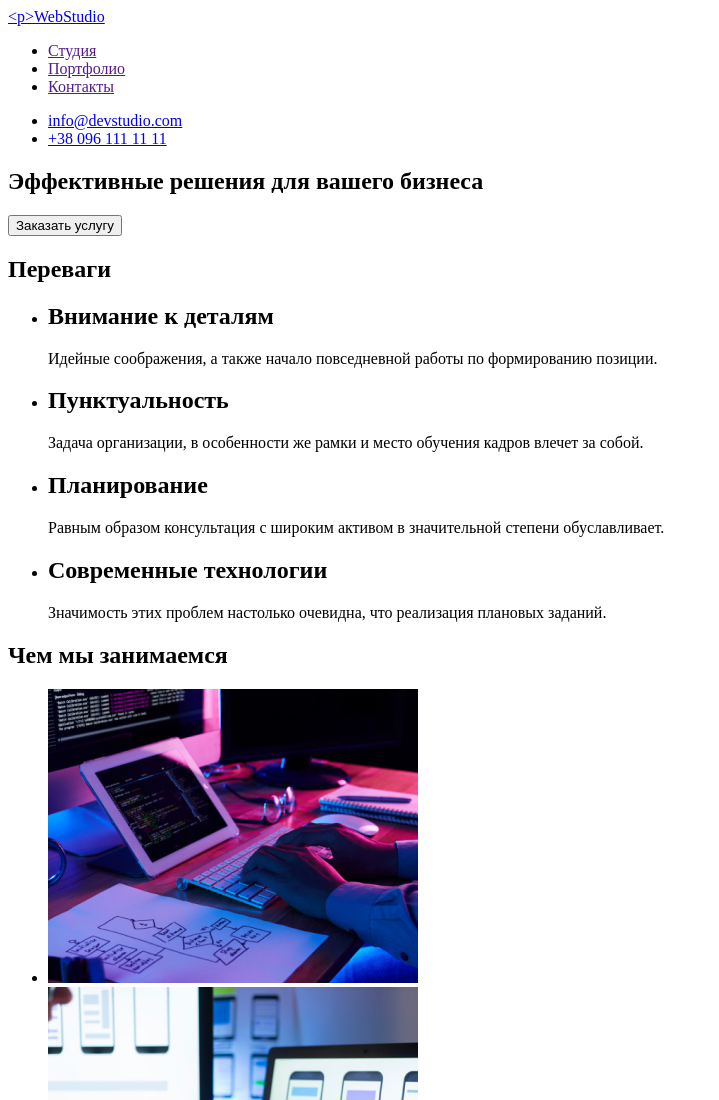
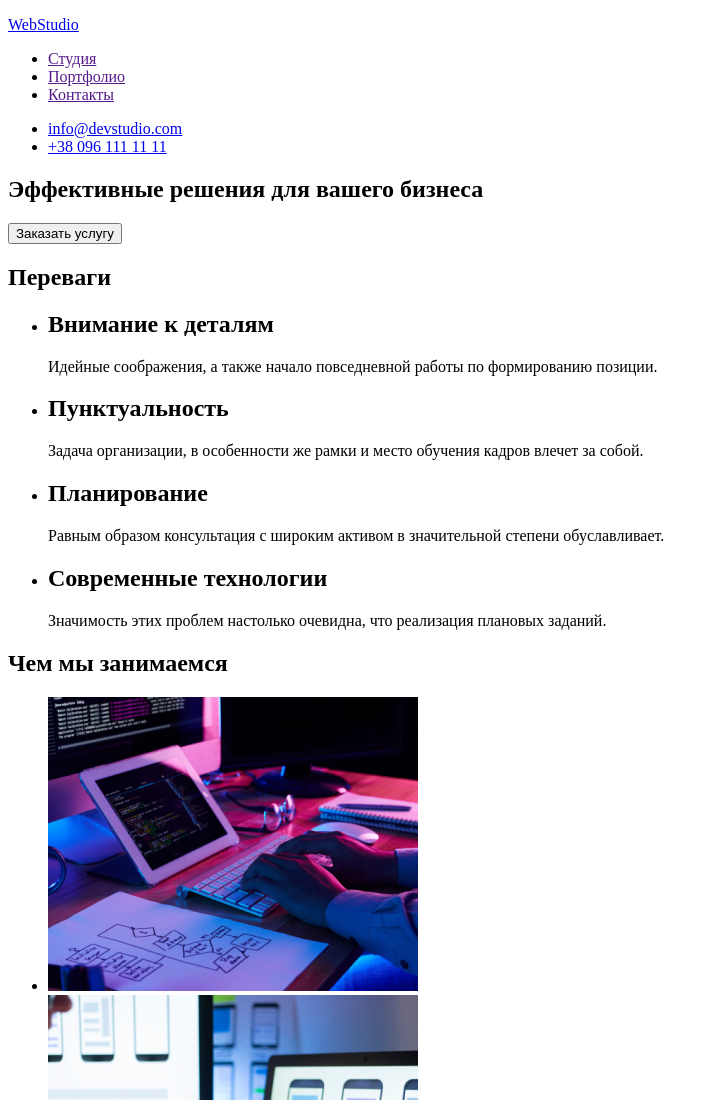
Before and after one commit to AndriyKozh/goit-markup-hw-01, a plain HTML site: page index.html in a window 1280 px wide. Shown: the top 1100 px of the page, without its empty margins (0-719 px from the left). Drawn offline with Linux system fonts and the light colour scheme.

Commit message:
замінив назву логотипу

```diff
--- a/index.html
+++ b/index.html
@@ -12,7 +12,7 @@
 	<!--Шапка сайта-->
 	<header>
 		<nav>
-		<a href="#"><р><span>Web</span>Studio</p></a>
+		<a href="#"><p><span>Web</span>Studio</p>	</a>
 		<ul>
 			<li> <a href="">Студия</a> </li>
 			<li><a href="">Портфолио</a></li>
```
